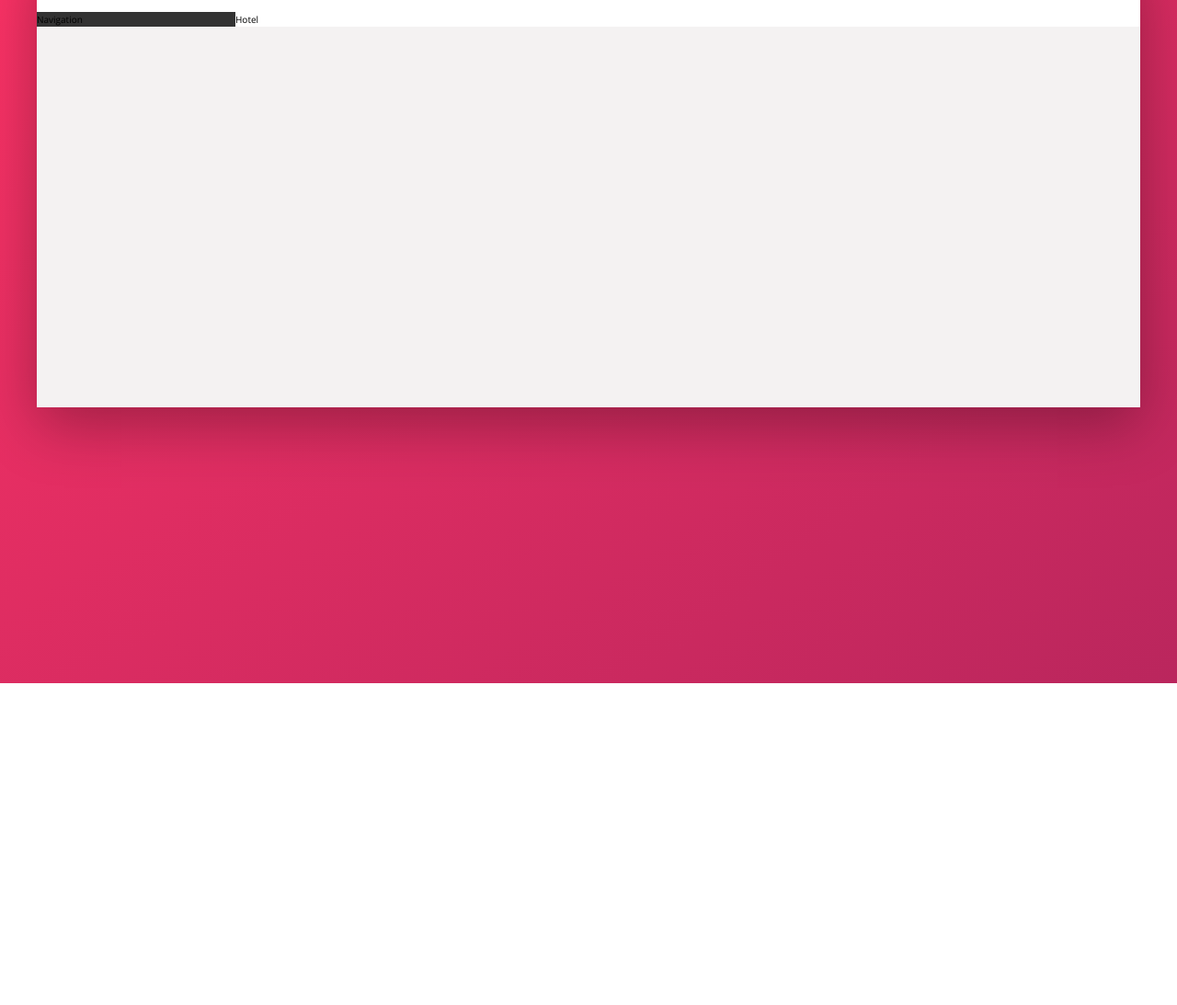
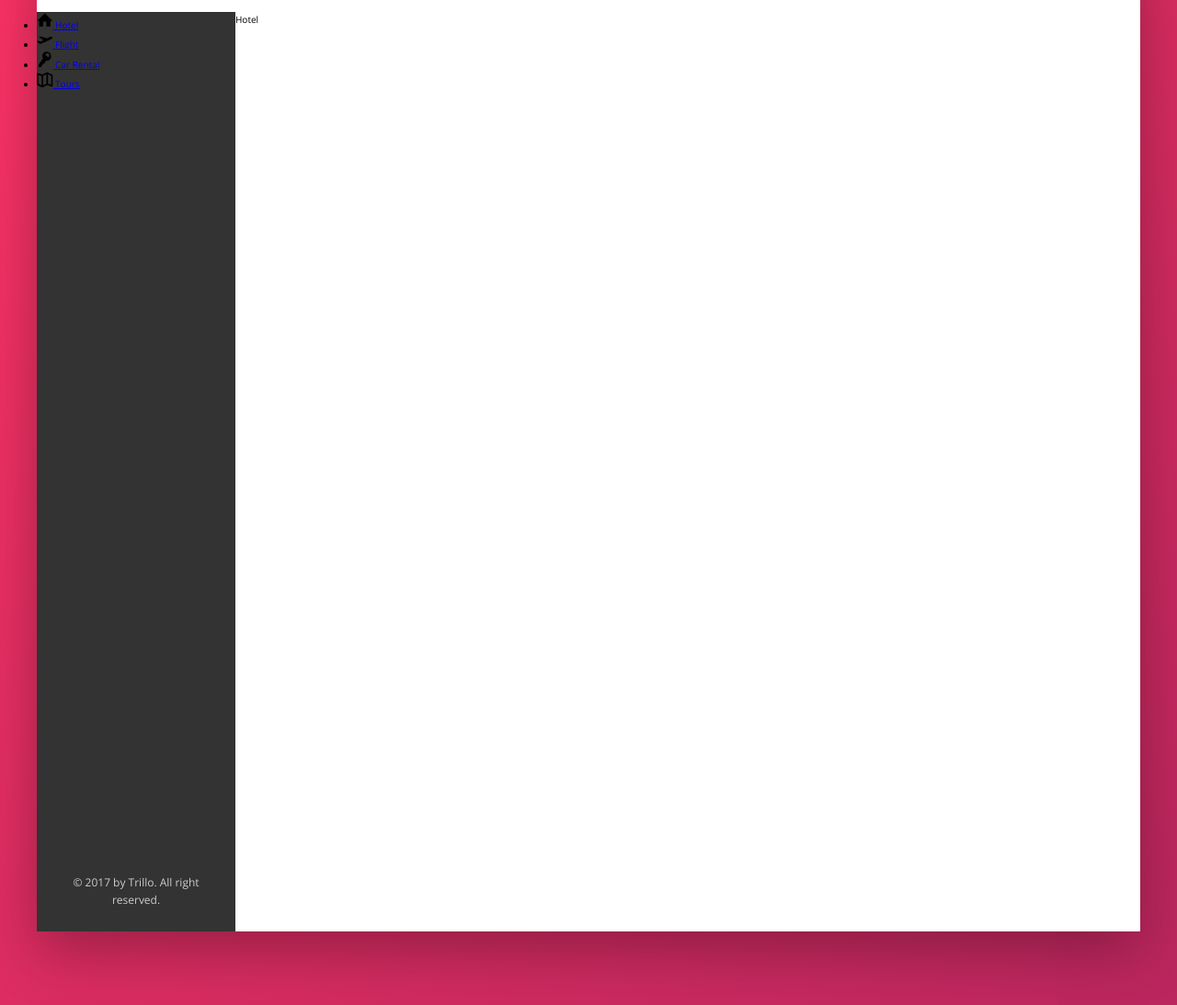
Before and after one commit to Chalecoslovaco/Trillo, a website: page index.html in a window 1280 px wide. Shown: the part 137-1230 px from the top of the page at 92% size. Before the commit the page ends 880 px from the top, so only its background shows below. Drawn offline with nearby package versions, Linux system fonts and the light colour scheme.

Commit message:
Add side-bar nav list + legal + some styles

```diff
--- a/index.html
+++ b/index.html
@@ -44,7 +44,43 @@
             </header>
             <div class="content">
                 <nav class="sidebar">
-                    Navigation
+                    <ul class="side-nav">
+                        <li class="side-nav__item">
+                            <a href="#" class="side-nav__link">
+                                <svg class="side-nav__icon">
+                                    <use xlink:href="img/sprite.svg#icon-home"></use>
+                                </svg>
+                                <span>Hotel</span>
+                            </a>
+                        </li>
+                        <li class="side-nav__item">
+                            <a href="#" class="side-nav__link">
+                                <svg class="side-nav__icon">
+                                    <use xlink:href="img/sprite.svg#icon-aircraft-take-off"></use>
+                                </svg>
+                                <span>Flight</span>
+                            </a>
+                        </li>
+                        <li class="side-nav__item">
+                            <a href="#" class="side-nav__link">
+                                <svg class="side-nav__icon">
+                                    <use xlink:href="img/sprite.svg#icon-key"></use>
+                                </svg>
+                                <span>Car Rental</span>
+                            </a>
+                        </li>
+                        <li class="side-nav__item">
+                            <a href="#" class="side-nav__link">
+                                <svg class="side-nav__icon">
+                                    <use xlink:href="img/sprite.svg#icon-map"></use>
+                                </svg>
+                                <span>Tours</span>
+                            </a>
+                        </li>
+                    </ul>
+                    <div class="legal">
+                        &copy; 2017 by Trillo. All right reserved.
+                    </div>
                 </nav>
                 <main class="hotel-view">
                     Hotel
--- a/sass/_components.scss
+++ b/sass/_components.scss
@@ -1,8 +1,10 @@
+//Logo
 .logo {
     height: 3.25rem;
     margin-left: 2rem;
 }
 
+//Search-bar
 .search {
     flex: 0 0 40%;
 
@@ -58,6 +60,7 @@
     }
 }
 
+//User Navigation
 .user-nav {
     align-self: stretch;
 
@@ -109,3 +112,27 @@
         margin-right: 1rem;
     }
 }
+
+//Side Navigation
+.side-nav {
+    &__item {
+
+    }
+
+    &__link {
+
+    }
+
+    &__icon {
+        width: 1.75rem;
+        height: 1.75rem;
+    }
+}
+
+//Legal Text
+.legal {
+    font-size: 1.2rem;
+    color: var(--color-grey-light-4);
+    text-align: center;
+    padding: 2.5rem;
+}
--- a/sass/_layout.scss
+++ b/sass/_layout.scss
@@ -26,10 +26,15 @@
     background-color: var(--color-grey-dark-1);
 
     flex: 0 0 18%;
+
+    display: flex;
+    flex-direction: column;
+    justify-content: space-between;
 }
 
 .hotel-view {
     background-color: #fff;
+    height: 100rem;
 
     flex: 1;
 }
```
Also changed, not shown: css/style.css.
